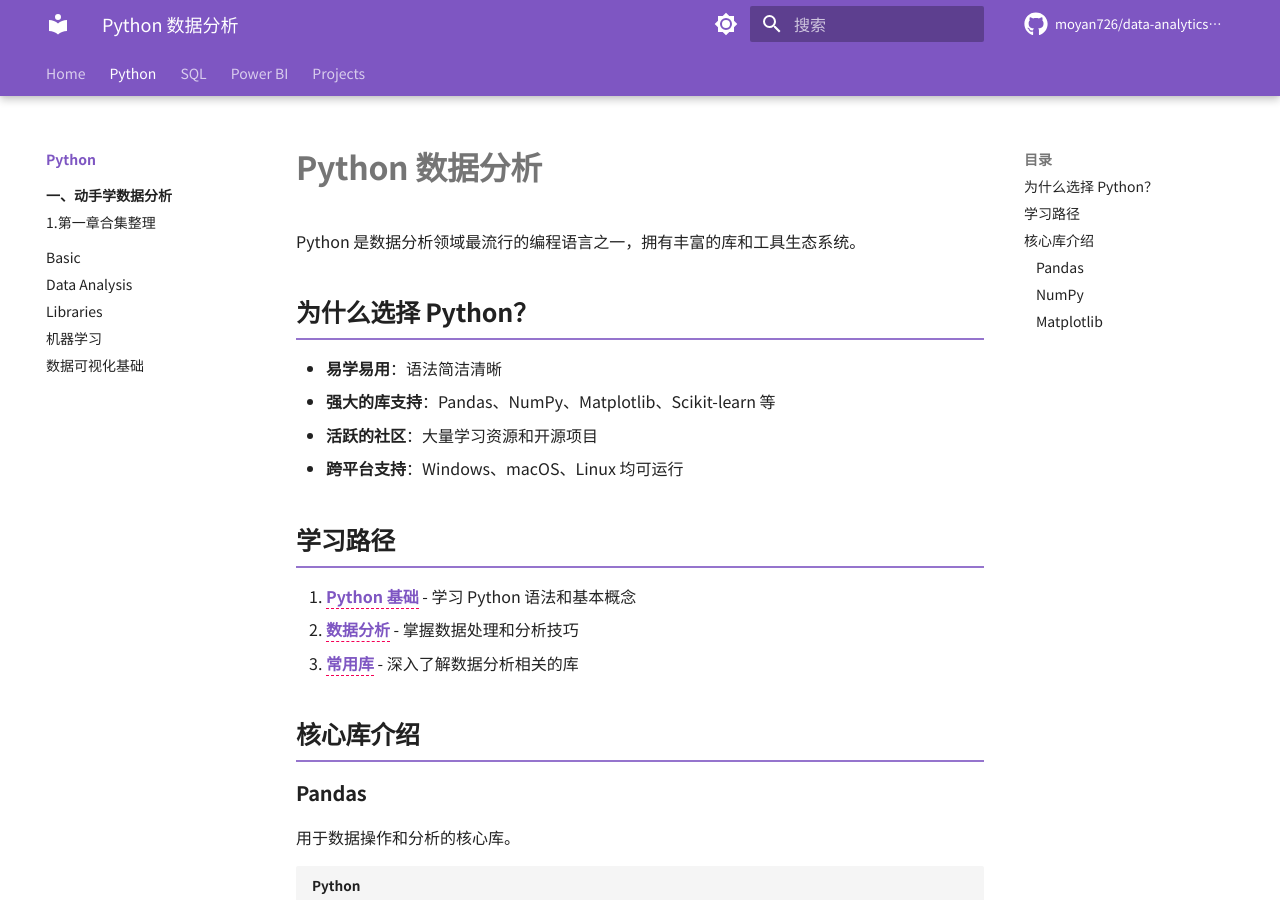
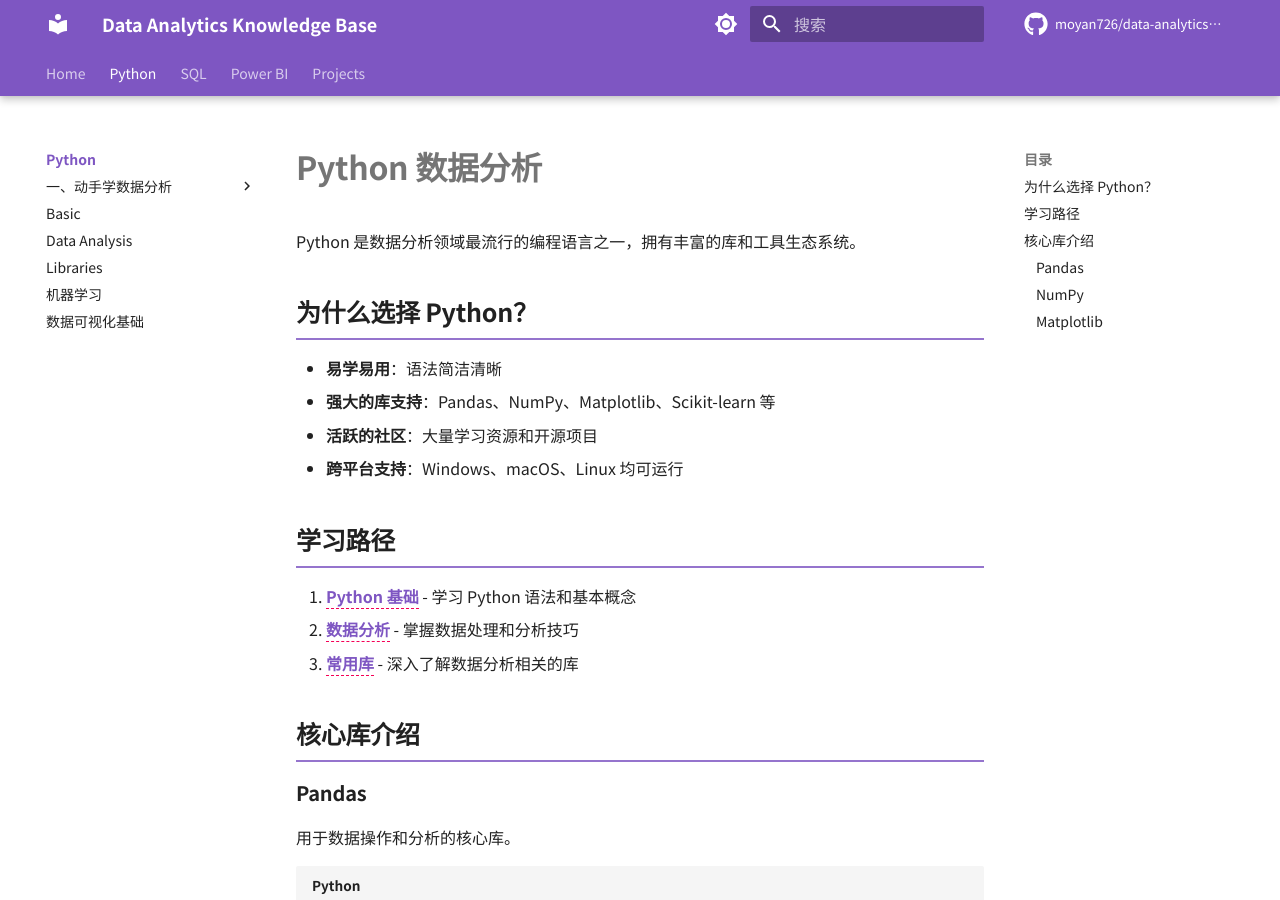
Before and after one commit to moyan726/data-analytics-notes, an MkDocs documentation site: the page built from docs/Python/index.md, in a window 1280 px wide and 900 px high. Built offline with MkDocs 1.6.1 and Material for MkDocs 9.7.7, drawn with Linux system fonts in a browser that asks for light colours; comment, search, counter and statistics services are not loaded; some of the changed lines change nothing that is shown.

Commit message:
修改导航栏折叠逻辑

```diff
--- a/mkdocs.yml
+++ b/mkdocs.yml
@@ -52,7 +52,7 @@
     # 导航功能
     - navigation.tabs
     - navigation.tabs.sticky
-    - navigation.sections
+
     - navigation.prune
     - navigation.indexes
     - navigation.top
@@ -186,7 +186,9 @@
       - 功能测试页: Projects/TestClaude.md
       - Thoughts On AI: Projects/Thoughts_On_AI.md
       - share_online: Projects/other_files/five.md
-
+      - MCM美赛资料:
+           - 概述: Projects/MCM/index.md
+           - 1.MCM Prep Guide: Projects/MCM/1.MCM_Prep_Guide.md
 extra:
   generator: false  # 隐藏 "Made with Material for MkDocs"
   keywords: Python, SQL, Power BI, 数据分析, 数据可视化, 机器学习, MkDocs
```
